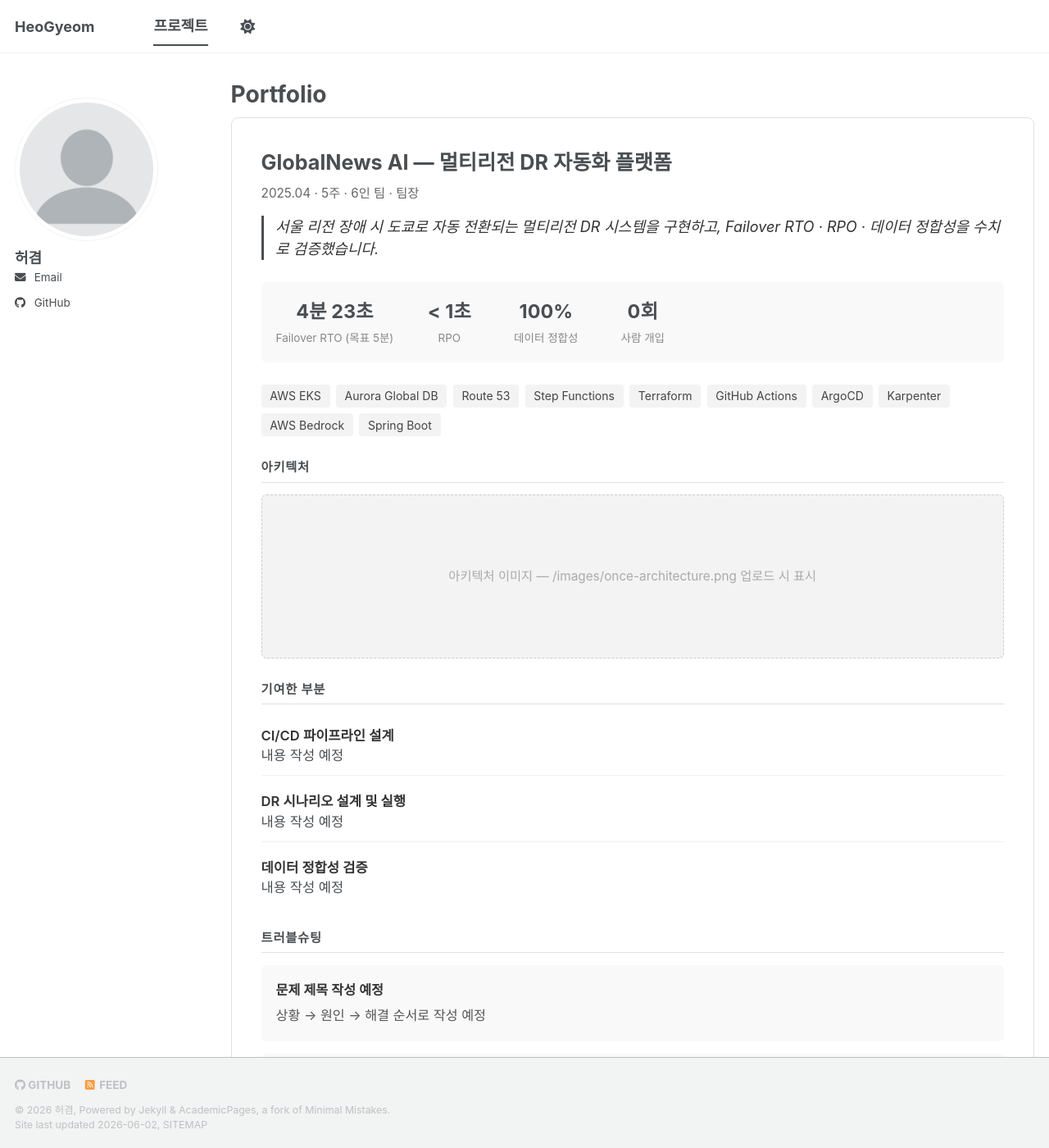
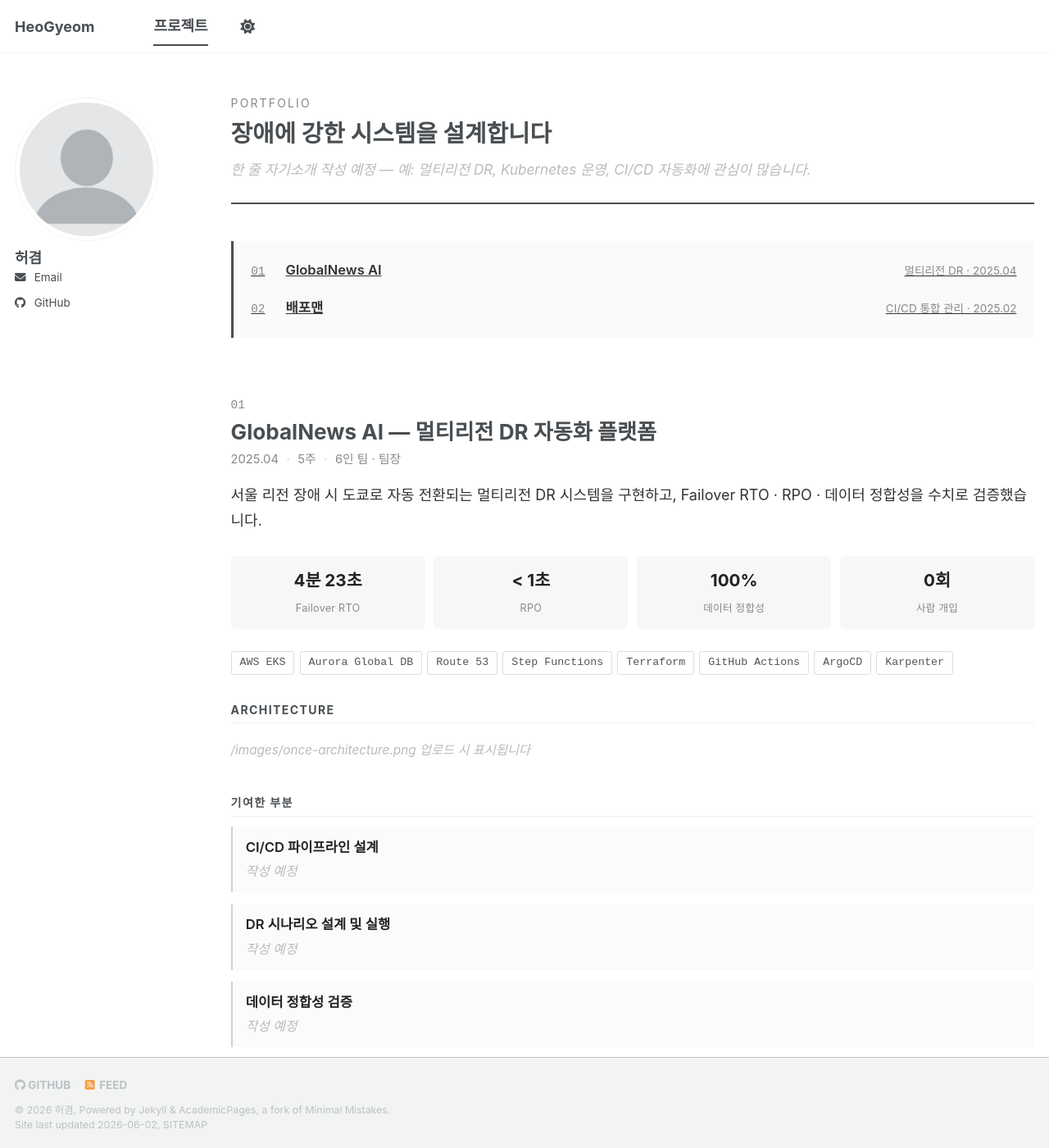
Before and after one commit to Heo-Gyeom/Heo-Gyeom.github.io, a Jekyll site: the page built from _pages/portfolio.html, in a window 1280 px wide and 1400 px high. Shown: the whole window at 82% size. Built offline with Jekyll 4.4.1, drawn with Linux system fonts in a browser that asks for light colours; a script bundle is joined from its source files by our own code; library files that are not in the unit come from our copies; some of the changed text lies outside the part shown.

Commit message:
refactor: 포트폴리오 페이지 구조 재설계
- 페이지 상단 인트로(헤드라인) + 두 프로젝트 빠른 네비(목차) 추가
- 카드 구조: 번호 → 제목 → 메타 → 요약 → 핵심 지표 → 기술 → 아키텍처 → 기여 → 트러블슈팅
- 아키텍처 placeholder를 큰 빈 박스에서 인라인 텍스트로 변경 (이미지 없을 때도 깔끔)
- 트러블슈팅을 상황/원인/해결 라벨 구조로 정형화
- portfolio collection output 비활성화 (개별 서브페이지 라우팅 제거)

Co-Authored-By: Claude Sonnet 4.6 <noreply@anthropic.com>

```diff
--- a/_config.yml
+++ b/_config.yml
@@ -223,8 +223,7 @@ collections:
     output: true
     permalink: /:collection/:path/
   portfolio:
-    output: true
-    permalink: /:collection/:path/
+    output: false
   talks:
     output: true
     permalink: /:collection/:path/
--- a/_pages/portfolio.html
+++ b/_pages/portfolio.html
@@ -1,175 +1,280 @@
 ---
 layout: archive
-title: "Portfolio"
+title: ""
 permalink: /portfolio/
 author_profile: true
 ---
 
 <style>
-.pf-project {
-  border: 1px solid #e0e0e0;
-  border-radius: 8px;
-  padding: 2rem;
-  margin-bottom: 3rem;
-  background: #fff;
+/* ───────── 페이지 상단 인트로 ───────── */
+.pf-intro {
+  margin-bottom: 2.5rem;
+  padding-bottom: 1.5rem;
+  border-bottom: 2px solid #494e52;
+}
+.pf-intro-eyebrow {
+  font-size: 0.78rem;
+  letter-spacing: 0.15em;
+  text-transform: uppercase;
+  color: #888;
+  margin-bottom: 0.4rem;
+}
+.pf-intro-headline {
+  font-size: 1.6rem;
+  font-weight: 700;
+  margin: 0 0 0.6rem 0;
+  line-height: 1.4;
+}
+.pf-intro-desc {
+  font-size: 0.95rem;
+  color: #555;
+  margin: 0;
 }
 
-.pf-title {
-  font-size: 1.4rem;
+/* ───────── 목차 ───────── */
+.pf-toc {
+  display: flex;
+  flex-direction: column;
+  gap: 0.5rem;
+  margin-bottom: 3rem;
+  padding: 1rem 1.2rem;
+  background: #fafafa;
+  border-left: 3px solid #494e52;
+  border-radius: 0 6px 6px 0;
+}
+.pf-toc-item {
+  display: flex;
+  align-items: baseline;
+  gap: 0.8rem;
+  color: #333;
+  text-decoration: none;
+  font-size: 0.92rem;
+  padding: 0.3rem 0;
+}
+.pf-toc-item:hover { color: #000; text-decoration: none; }
+.pf-toc-num {
+  font-family: monospace;
+  font-size: 0.8rem;
+  color: #888;
+  min-width: 28px;
+}
+.pf-toc-title { font-weight: 600; }
+.pf-toc-tag {
+  font-size: 0.75rem;
+  color: #888;
+  margin-left: auto;
+}
+
+/* ───────── 프로젝트 카드 ───────── */
+.pf-project {
+  margin-bottom: 4rem;
+  padding-top: 1rem;
+}
+.pf-project-num {
+  font-family: monospace;
+  font-size: 0.8rem;
+  color: #888;
+  margin-bottom: 0.3rem;
+}
+.pf-project-title {
+  font-size: 1.45rem;
   font-weight: 700;
   margin: 0 0 0.4rem 0;
 }
-
-.pf-meta {
-  font-size: 0.85rem;
-  color: #666;
-  margin: 0 0 0.8rem 0;
+.pf-project-meta {
+  font-size: 0.82rem;
+  color: #888;
+  margin-bottom: 1rem;
+}
+.pf-project-meta span + span::before {
+  content: " · ";
+  margin: 0 0.3rem;
+  color: #ccc;
+}
+.pf-project-summary {
+  font-size: 1rem;
+  color: #333;
+  line-height: 1.7;
+  margin: 0 0 1.5rem 0;
 }
 
-.pf-summary {
-  font-size: 1rem;
-  color: #333;
-  border-left: 3px solid #494e52;
-  padding-left: 0.8rem;
-  margin: 0 0 1.5rem 0;
-  font-style: italic;
+/* ───────── 핵심 지표 ───────── */
+.pf-metrics {
+  display: grid;
+  grid-template-columns: repeat(auto-fit, minmax(120px, 1fr));
+  gap: 0.6rem;
+  margin-bottom: 1.5rem;
+}
+.pf-metric {
+  padding: 0.8rem 0.6rem;
+  background: #f7f7f7;
+  border-radius: 6px;
+  text-align: center;
+}
+.pf-metric-value {
+  display: block;
+  font-size: 1.15rem;
+  font-weight: 700;
+  color: #222;
+  margin-bottom: 0.15rem;
+}
+.pf-metric-label {
+  font-size: 0.7rem;
+  color: #888;
+  letter-spacing: 0.02em;
 }
 
-.pf-metrics {
-  display: flex;
-  flex-wrap: wrap;
-  gap: 1rem;
-  margin-bottom: 1.5rem;
-  padding: 1rem;
-  background: #f9f9f9;
-  border-radius: 6px;
-}
-
-.pf-metric {
-  text-align: center;
-  min-width: 100px;
-}
-
-.pf-metric-value {
-  font-size: 1.3rem;
-  font-weight: 700;
-  color: #494e52;
-  display: block;
-}
-
-.pf-metric-label {
-  font-size: 0.75rem;
-  color: #888;
-}
-
+/* ───────── 기술 태그 ───────── */
 .pf-tags {
   display: flex;
   flex-wrap: wrap;
-  gap: 0.4rem;
-  margin-bottom: 1.5rem;
+  gap: 0.35rem;
+  margin-bottom: 1.8rem;
+}
+.pf-tag {
+  background: transparent;
+  border: 1px solid #ddd;
+  border-radius: 3px;
+  padding: 0.18rem 0.55rem;
+  font-size: 0.74rem;
+  color: #555;
+  font-family: monospace;
 }
 
-.pf-tag {
-  background: #f3f3f3;
-  border-radius: 4px;
-  padding: 0.2rem 0.6rem;
+/* ───────── 섹션 ───────── */
+.pf-section {
+  margin-bottom: 1.8rem;
+}
+.pf-section-title {
   font-size: 0.78rem;
-  color: #444;
+  font-weight: 700;
+  letter-spacing: 0.1em;
+  text-transform: uppercase;
+  color: #494e52;
+  margin: 0 0 0.7rem 0;
+  padding-bottom: 0.3rem;
+  border-bottom: 1px solid #eee;
 }
 
-.pf-section-title {
+/* 아키텍처 — 이미지 없을 땐 작게 */
+.pf-arch {
   font-size: 0.85rem;
-  font-weight: 700;
-  text-transform: uppercase;
-  letter-spacing: 0.05em;
-  color: #494e52;
-  margin: 1.5rem 0 0.8rem 0;
-  padding-bottom: 0.3rem;
-  border-bottom: 1px solid #e0e0e0;
+  color: #aaa;
+  font-style: italic;
+  padding: 0.5rem 0;
+}
+.pf-arch img {
+  width: 100%;
+  border-radius: 6px;
+  border: 1px solid #eee;
 }
 
-.pf-arch-placeholder {
-  background: #f3f3f3;
-  border: 1px dashed #ccc;
-  border-radius: 6px;
-  height: 200px;
+/* 기여한 부분 */
+.pf-contrib {
   display: flex;
-  align-items: center;
-  justify-content: center;
-  color: #aaa;
-  font-size: 0.85rem;
-  margin-bottom: 1rem;
+  flex-direction: column;
+  gap: 0.8rem;
 }
-
-.pf-contrib-list {
-  list-style: none;
-  padding: 0;
-  margin: 0;
+.pf-contrib-item {
+  padding: 0.7rem 0.9rem;
+  background: #fbfbfb;
+  border-left: 2px solid #d0d0d0;
+  border-radius: 0 4px 4px 0;
 }
-
-.pf-contrib-list li {
-  padding: 0.6rem 0;
-  border-bottom: 1px solid #f0f0f0;
+.pf-contrib-head {
+  font-weight: 600;
   font-size: 0.92rem;
+  color: #222;
+  margin-bottom: 0.25rem;
 }
-
-.pf-contrib-list li:last-child {
-  border-bottom: none;
-}
-
-.pf-contrib-label {
-  font-weight: 600;
-  color: #333;
-}
-
-.pf-trouble {
-  background: #f9f9f9;
-  border-radius: 6px;
-  padding: 1rem;
-  margin-bottom: 0.8rem;
-  font-size: 0.9rem;
-}
-
-.pf-trouble-title {
-  font-weight: 600;
-  margin-bottom: 0.4rem;
-  color: #333;
-}
-
-.pf-trouble-body {
-  color: #555;
+.pf-contrib-body {
+  font-size: 0.88rem;
+  color: #666;
   line-height: 1.6;
 }
 
+/* 트러블슈팅 */
+.pf-trouble {
+  padding: 0.9rem 1rem;
+  background: #fbfbfb;
+  border-radius: 6px;
+  margin-bottom: 0.7rem;
+}
+.pf-trouble-title {
+  font-weight: 600;
+  font-size: 0.92rem;
+  color: #222;
+  margin-bottom: 0.5rem;
+}
+.pf-trouble-row {
+  display: flex;
+  gap: 0.6rem;
+  font-size: 0.85rem;
+  line-height: 1.6;
+  margin-bottom: 0.2rem;
+}
+.pf-trouble-label {
+  font-weight: 600;
+  color: #888;
+  min-width: 40px;
+}
+.pf-trouble-text { color: #555; }
+
+/* 링크 */
 .pf-links {
   display: flex;
-  gap: 0.8rem;
+  gap: 0.5rem;
   margin-top: 1.5rem;
   flex-wrap: wrap;
 }
-
 .pf-link {
-  font-size: 0.85rem;
-  padding: 0.4rem 1rem;
+  font-size: 0.82rem;
+  padding: 0.4rem 0.9rem;
   border: 1px solid #494e52;
   border-radius: 4px;
   color: #494e52;
   text-decoration: none;
 }
+.pf-link:hover { background: #494e52; color: #fff; text-decoration: none; }
 
-.pf-link:hover {
-  background: #494e52;
-  color: #fff;
-}
+/* placeholder 톤 다운 */
+.pf-todo { color: #bbb; font-style: italic; }
 </style>
 
 
-<!-- ─── PROJECT 1 ─── -->
-<div class="pf-project">
+<!-- ═══════════════ 인트로 ═══════════════ -->
+<div class="pf-intro">
+  <div class="pf-intro-eyebrow">Portfolio</div>
+  <h1 class="pf-intro-headline">장애에 강한 시스템을 설계합니다</h1>
+  <p class="pf-intro-desc">
+    <span class="pf-todo">한 줄 자기소개 작성 예정 — 예: 멀티리전 DR, Kubernetes 운영, CI/CD 자동화에 관심이 많습니다.</span>
+  </p>
+</div>
 
-  <div class="pf-title">GlobalNews AI — 멀티리전 DR 자동화 플랫폼</div>
-  <div class="pf-meta">2025.04 · 5주 · 6인 팀 · 팀장</div>
-  <p class="pf-summary">
+<!-- ═══════════════ 목차 (빠른 네비) ═══════════════ -->
+<div class="pf-toc">
+  <a class="pf-toc-item" href="#proj-once">
+    <span class="pf-toc-num">01</span>
+    <span class="pf-toc-title">GlobalNews AI</span>
+    <span class="pf-toc-tag">멀티리전 DR · 2025.04</span>
+  </a>
+  <a class="pf-toc-item" href="#proj-baepooman">
+    <span class="pf-toc-num">02</span>
+    <span class="pf-toc-title">배포맨</span>
+    <span class="pf-toc-tag">CI/CD 통합 관리 · 2025.02</span>
+  </a>
+</div>
+
+
+<!-- ═══════════════ 프로젝트 1 ═══════════════ -->
+<section class="pf-project" id="proj-once">
+
+  <div class="pf-project-num">01</div>
+  <h2 class="pf-project-title">GlobalNews AI — 멀티리전 DR 자동화 플랫폼</h2>
+  <div class="pf-project-meta">
+    <span>2025.04</span><span>5주</span><span>6인 팀 · 팀장</span>
+  </div>
+  <p class="pf-project-summary">
     서울 리전 장애 시 도쿄로 자동 전환되는 멀티리전 DR 시스템을 구현하고,
     Failover RTO · RPO · 데이터 정합성을 수치로 검증했습니다.
   </p>
@@ -177,7 +282,7 @@ author_profile: true
   <div class="pf-metrics">
     <div class="pf-metric">
       <span class="pf-metric-value">4분 23초</span>
-      <span class="pf-metric-label">Failover RTO (목표 5분)</span>
+      <span class="pf-metric-label">Failover RTO</span>
     </div>
     <div class="pf-metric">
       <span class="pf-metric-value">&lt; 1초</span>
@@ -202,39 +307,47 @@ author_profile: true
     <span class="pf-tag">GitHub Actions</span>
     <span class="pf-tag">ArgoCD</span>
     <span class="pf-tag">Karpenter</span>
-    <span class="pf-tag">AWS Bedrock</span>
-    <span class="pf-tag">Spring Boot</span>
   </div>
 
-  <div class="pf-section-title">아키텍처</div>
-  <div class="pf-arch-placeholder">
-    아키텍처 이미지 — /images/once-architecture.png 업로드 시 표시
+  <div class="pf-section">
+    <div class="pf-section-title">Architecture</div>
+    <div class="pf-arch">
+      <span class="pf-todo">/images/once-architecture.png 업로드 시 표시됩니다</span>
+    </div>
   </div>
 
+  <div class="pf-section">
     <div class="pf-section-title">기여한 부분</div>
-  <ul class="pf-contrib-list">
-    <li>
-      <span class="pf-contrib-label">CI/CD 파이프라인 설계</span><br>
-      내용 작성 예정
-    </li>
-    <li>
-      <span class="pf-contrib-label">DR 시나리오 설계 및 실행</span><br>
-      내용 작성 예정
-    </li>
-    <li>
-      <span class="pf-contrib-label">데이터 정합성 검증</span><br>
-      내용 작성 예정
-    </li>
-  </ul>
+    <div class="pf-contrib">
+      <div class="pf-contrib-item">
+        <div class="pf-contrib-head">CI/CD 파이프라인 설계</div>
+        <div class="pf-contrib-body pf-todo">작성 예정</div>
+      </div>
+      <div class="pf-contrib-item">
+        <div class="pf-contrib-head">DR 시나리오 설계 및 실행</div>
+        <div class="pf-contrib-body pf-todo">작성 예정</div>
+      </div>
+      <div class="pf-contrib-item">
+        <div class="pf-contrib-head">데이터 정합성 검증</div>
+        <div class="pf-contrib-body pf-todo">작성 예정</div>
+      </div>
+    </div>
+  </div>
 
+  <div class="pf-section">
     <div class="pf-section-title">트러블슈팅</div>
     <div class="pf-trouble">
-    <div class="pf-trouble-title">문제 제목 작성 예정</div>
-    <div class="pf-trouble-body">상황 → 원인 → 해결 순서로 작성 예정</div>
+      <div class="pf-trouble-title pf-todo">문제 제목 작성 예정</div>
+      <div class="pf-trouble-row"><span class="pf-trouble-label">상황</span><span class="pf-trouble-text pf-todo">작성 예정</span></div>
+      <div class="pf-trouble-row"><span class="pf-trouble-label">원인</span><span class="pf-trouble-text pf-todo">작성 예정</span></div>
+      <div class="pf-trouble-row"><span class="pf-trouble-label">해결</span><span class="pf-trouble-text pf-todo">작성 예정</span></div>
     </div>
     <div class="pf-trouble">
-    <div class="pf-trouble-title">문제 제목 작성 예정</div>
-    <div class="pf-trouble-body">상황 → 원인 → 해결 순서로 작성 예정</div>
+      <div class="pf-trouble-title pf-todo">문제 제목 작성 예정</div>
+      <div class="pf-trouble-row"><span class="pf-trouble-label">상황</span><span class="pf-trouble-text pf-todo">작성 예정</span></div>
+      <div class="pf-trouble-row"><span class="pf-trouble-label">원인</span><span class="pf-trouble-text pf-todo">작성 예정</span></div>
+      <div class="pf-trouble-row"><span class="pf-trouble-label">해결</span><span class="pf-trouble-text pf-todo">작성 예정</span></div>
+    </div>
   </div>
 
   <div class="pf-links">
@@ -242,15 +355,18 @@ author_profile: true
     <a class="pf-link" href="#">시연 영상</a>
   </div>
 
-</div>
+</section>
 
 
-<!-- ─── PROJECT 2 ─── -->
-<div class="pf-project">
+<!-- ═══════════════ 프로젝트 2 ═══════════════ -->
+<section class="pf-project" id="proj-baepooman">
 
-  <div class="pf-title">배포맨 — CI/CD 통합 관리 시스템</div>
-  <div class="pf-meta">2025.02 · 8주 · 4인 팀 · 팀원</div>
-  <p class="pf-summary">
+  <div class="pf-project-num">02</div>
+  <h2 class="pf-project-title">배포맨 — CI/CD 통합 관리 시스템</h2>
+  <div class="pf-project-meta">
+    <span>2025.02</span><span>8주</span><span>4인 팀 · 팀원</span>
+  </div>
+  <p class="pf-project-summary">
     Jenkins · 결재 · 일정 충돌 감지를 하나로 묶어,
     배포 계획서부터 사후 보고까지 전 과정을 단일 플랫폼에서 관리합니다.
   </p>
@@ -265,30 +381,37 @@ author_profile: true
     <span class="pf-tag">React</span>
     <span class="pf-tag">Jenkins REST API</span>
     <span class="pf-tag">Gemini API</span>
-    <span class="pf-tag">GCP</span>
   </div>
 
-  <div class="pf-section-title">아키텍처</div>
-  <div class="pf-arch-placeholder">
-    아키텍처 이미지 — /images/baepooman-architecture.png 업로드 시 표시
+  <div class="pf-section">
+    <div class="pf-section-title">Architecture</div>
+    <div class="pf-arch">
+      <span class="pf-todo">/images/baepooman-architecture.png 업로드 시 표시됩니다</span>
+    </div>
   </div>
 
+  <div class="pf-section">
     <div class="pf-section-title">기여한 부분</div>
-  <ul class="pf-contrib-list">
-    <li>
-      <span class="pf-contrib-label">담당 기능 작성 예정</span><br>
-      내용 작성 예정
-    </li>
-    <li>
-      <span class="pf-contrib-label">담당 기능 작성 예정</span><br>
-      내용 작성 예정
-    </li>
-  </ul>
+    <div class="pf-contrib">
+      <div class="pf-contrib-item">
+        <div class="pf-contrib-head pf-todo">담당 기능 제목 작성 예정</div>
+        <div class="pf-contrib-body pf-todo">작성 예정</div>
+      </div>
+      <div class="pf-contrib-item">
+        <div class="pf-contrib-head pf-todo">담당 기능 제목 작성 예정</div>
+        <div class="pf-contrib-body pf-todo">작성 예정</div>
+      </div>
+    </div>
+  </div>
 
+  <div class="pf-section">
     <div class="pf-section-title">트러블슈팅</div>
     <div class="pf-trouble">
-    <div class="pf-trouble-title">문제 제목 작성 예정</div>
-    <div class="pf-trouble-body">상황 → 원인 → 해결 순서로 작성 예정</div>
+      <div class="pf-trouble-title pf-todo">문제 제목 작성 예정</div>
+      <div class="pf-trouble-row"><span class="pf-trouble-label">상황</span><span class="pf-trouble-text pf-todo">작성 예정</span></div>
+      <div class="pf-trouble-row"><span class="pf-trouble-label">원인</span><span class="pf-trouble-text pf-todo">작성 예정</span></div>
+      <div class="pf-trouble-row"><span class="pf-trouble-label">해결</span><span class="pf-trouble-text pf-todo">작성 예정</span></div>
+    </div>
   </div>
 
   <div class="pf-links">
@@ -296,4 +419,4 @@ author_profile: true
     <a class="pf-link" href="#">시연 영상</a>
   </div>
 
-</div>
+</section>
```
Lines whose indentation alone changed are shown as unchanged.
